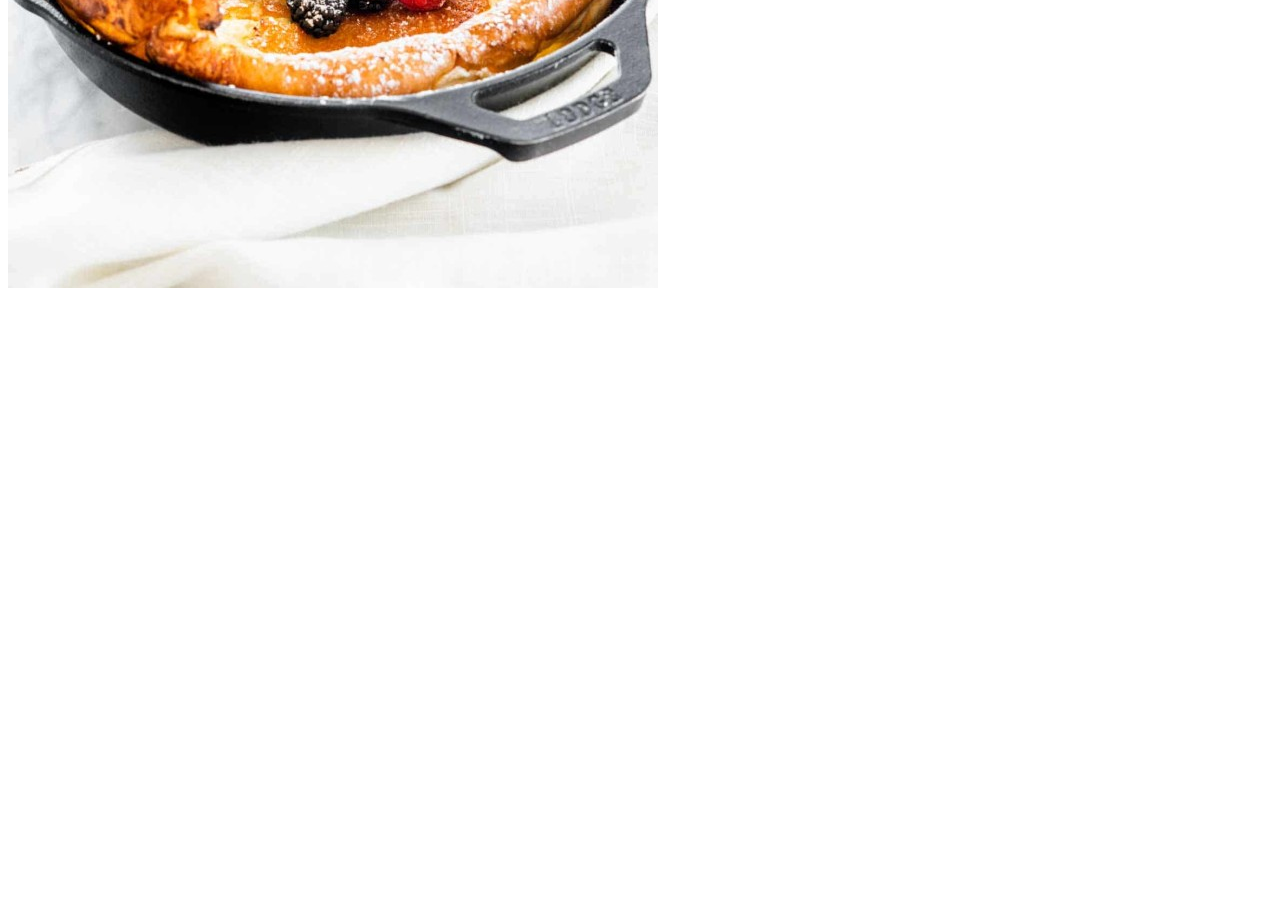
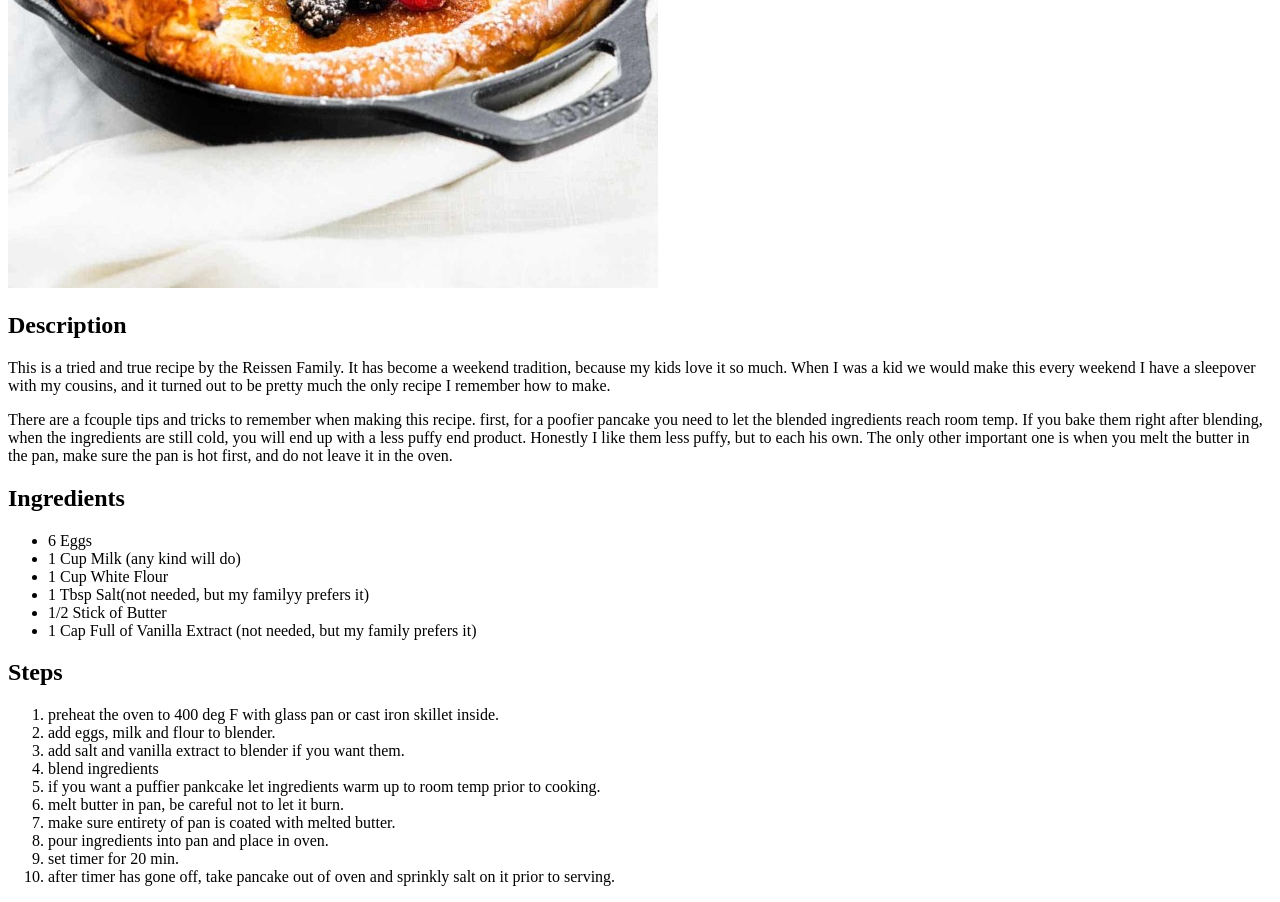
Before and after one commit to treissen/odin-recipes, a plain HTML site: page recipes/dutchbabies.html in a window 1280 px wide. Shown: the part 605-1507 px from the top of the page. Before the commit the page ends 905 px from the top, so only its background shows below. Drawn offline with Linux system fonts and the light colour scheme.

Commit message:
added all parts of recipe for dutch baby

```diff
--- a/recipes/dutchbabies.html
+++ b/recipes/dutchbabies.html
@@ -9,5 +9,38 @@
 <body>
     <h1>Dutch Baby Recipe Page</h1>
     <img src="images/dutchbabyimg.jpg" alt="Dutch baby pancake in pan">
+    <h2>Description</h2>
+        <p>This is a tried and true recipe by the Reissen Family.
+        It has become a weekend tradition, because my kids love it so much.
+        When I was a kid we would make this every weekend I have a sleepover with my cousins, and it turned out to be pretty much the only recipe I remember how to make.
+        </p>
+        <p>There are a fcouple tips and tricks to remember when making this recipe.
+            first, for a poofier pancake you need to let the blended ingredients reach room temp.
+            If you bake them right after blending, when the ingredients are still cold, you will end up with a less puffy end product.
+            Honestly I like them less puffy, but to each his own.
+            The only other important one is when you melt the butter in the pan, make sure the pan is hot first, and do not leave it in the oven.
+        </p>
+    <h2>Ingredients</h2>
+        <ul>
+            <li>6 Eggs</li>
+            <li>1 Cup Milk (any kind will do)</li>
+            <li>1 Cup White Flour</li>
+            <li>1 Tbsp Salt(not needed, but my familyy prefers it)</li>
+            <li>1/2 Stick of Butter</li>
+            <li>1 Cap Full of Vanilla Extract (not needed, but my family prefers it)</li>
+        </ul>
+    <h2>Steps</h2>
+        <ol>
+            <li>preheat the oven to 400 deg F with glass pan or cast iron skillet inside.</li>
+            <li>add eggs, milk and flour to blender.</li>
+            <li>add salt and vanilla extract to blender if you want them.</li>
+            <li>blend ingredients</li>
+            <li>if you want a puffier pankcake let ingredients warm up to room temp prior to cooking.</li>
+            <li>melt butter in pan, be careful not to let it burn.</li>
+            <li>make sure entirety of pan is coated with melted butter.</li>
+            <li>pour ingredients into pan and place in oven.</li>
+            <li>set timer for 20 min.</li>
+            <li>after timer has gone off, take pancake out of oven and sprinkly salt on it prior to serving.</li>
+        </ol>
 </body>
 </html>
```
